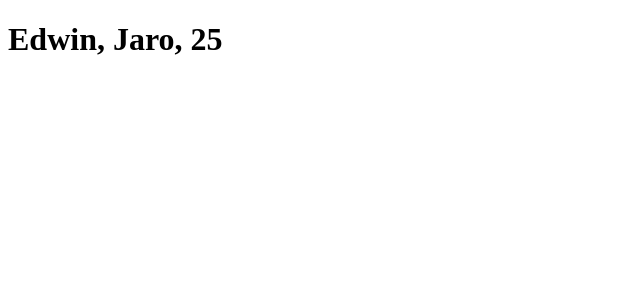
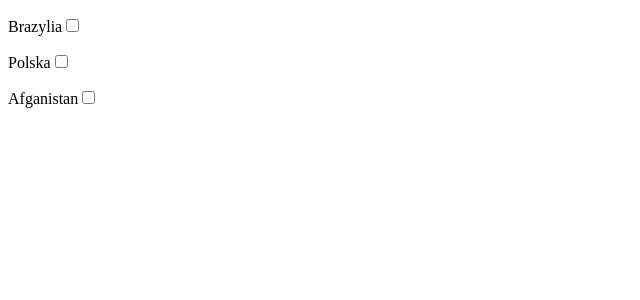
Before and after one commit to edek7/szkolenie-react, a React app: page / in a window 1280 px wide. Shown: the top 300 px of the page, without its empty margins (0-640 px from the left). Built offline with nearby package versions, Linux system fonts and the light colour scheme; the HTML template or start-up script is replaced by a standard one.

Commit message:
task 1 list with elements

```diff
--- /dev/null
+++ b/src/components/task1/List.tsx
@@ -0,0 +1,10 @@
+import {ListElement} from "./ListElement";
+import * as React from "react";
+
+export const List = () => {
+    return <>
+        <ListElement name={"Brazylia"}/>
+        <ListElement name={"Polska"}/>
+        <ListElement name={"Afganistan"}/>
+        </>
+};
--- /dev/null
+++ b/src/components/task1/ListElement.tsx
@@ -0,0 +1,8 @@
+import {FunctionComponent} from "react";
+import * as React from "react";
+
+export const ListElement: FunctionComponent<{name: string}> = ({name}) => {
+    return <div>
+        <p>{name}<input type={"checkbox"}/></p>
+        </div>
+};
--- a/src/index.tsx
+++ b/src/index.tsx
@@ -12,10 +12,11 @@ import {
     MyFunctionComponent2,
     MyFunctionComponent3
 } from "./components/typesOfComponents/MyFunctionComponent";
+import {List} from "./components/task1/List";
 
 const rootEl = document.getElementById("root");
 
 render(
-    <MyFunctionComponent3 surname={'Jaro'} name={'Edwin'} age={25}/>,
+    <List />,
     rootEl,
 );
```
